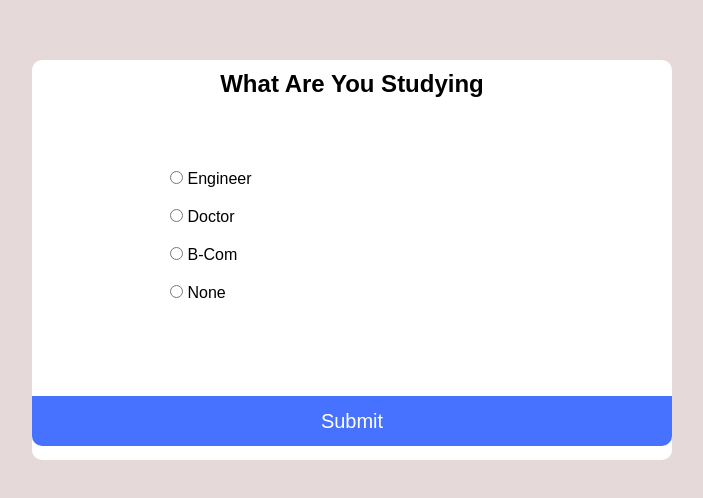
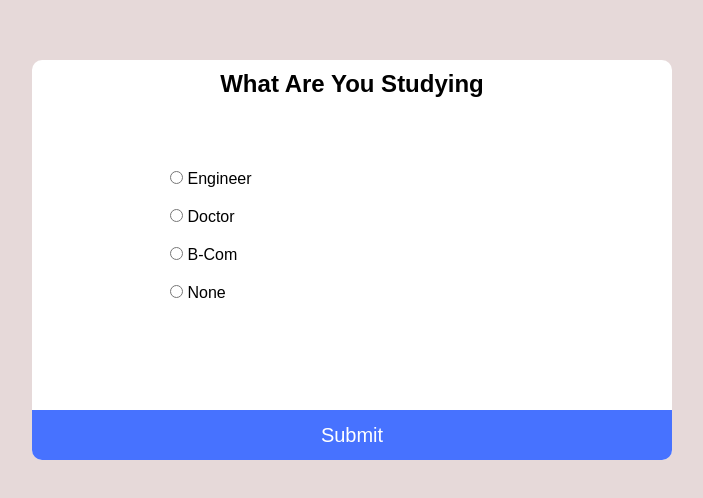
Before and after one commit to venkatesh-pro/quizapp-venkatesh, a plain HTML site: page index.html in a window 1280 px wide. Shown: the part 140-638 px from the top of the page, without its empty margins (288-991 px from the left). Drawn offline with Linux system fonts and the light colour scheme.

Commit message:
changed css

```diff
--- a/style.css
+++ b/style.css
@@ -28,8 +28,8 @@
 .score {
   color: green;
 }
-.nos_question{
-    color: rgb(11, 196, 252);
+.nos_question {
+  color: rgb(11, 196, 252);
 }
 
 /* style */
@@ -92,11 +92,12 @@ ul li label {
 }
 .submit-btn-container {
   position: absolute;
-  top: 84%;
   height: 50px;
+  bottom: 0;
   display: flex;
+  justify-content: flex-end;
   align-items: center;
-  justify-content: center;
+  /* justify-content: center; */
   /* transform: translate(-50%, -50%); */
   width: 100%;
 }
@@ -118,9 +119,8 @@ ul li label {
     font-size: 17px;
   }
   .score-div.completed h1 {
-  font-size: 17px;
-}
-
+    font-size: 17px;
+  }
 }
 
 @media screen and (max-width: 425px) {
@@ -133,7 +133,7 @@ ul li label {
   }
   .submit-btn-container {
     position: absolute;
-    top: 87%;
+    /* top: 87%; */
     height: 50px;
     display: flex;
     align-items: center;
```
